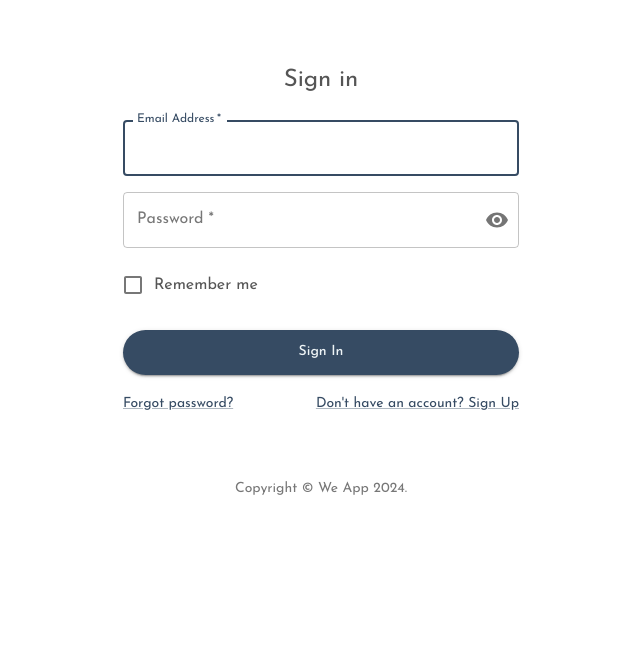
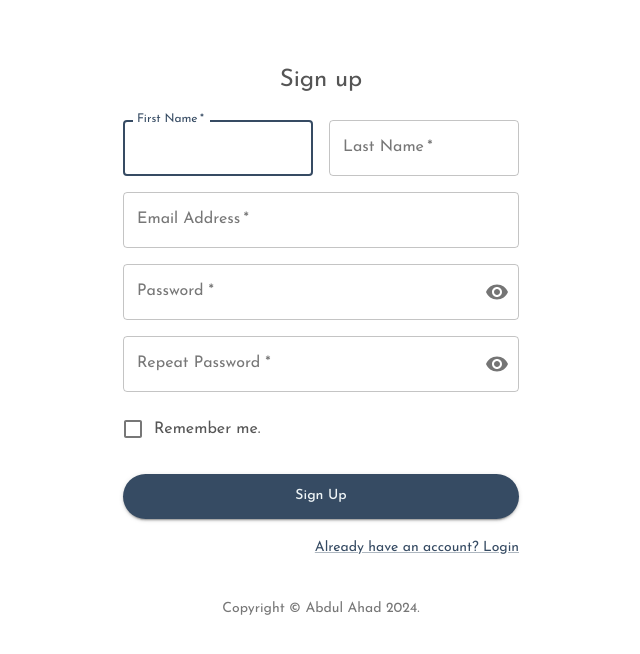
Before and after one commit to ahadsts9901/e-commerce-mysql-sequilize, a React (Vite) app in the folder frontend/: page /signup in a window 1280 px wide. Before the commit this address led to /login. Shown: the top 654 px of the page, without its empty margins (319-959 px from the left). Built offline with nearby package versions, Linux system fonts and the light colour scheme; no server answers; a web font is replaced by a local one.

Commit message:
login-signup

```diff
--- a/frontend/src/App.tsx
+++ b/frontend/src/App.tsx
@@ -14,6 +14,7 @@ import { login, logout } from "./redux/user";
 import { Navigate, Route, Routes } from "react-router-dom";
 import Login from "./pages/Login"
 import SplashScreen from "./pages/SplashScreen";
+import SignUp from "./pages/Signup";
 
 const App = () => {
 
@@ -95,6 +96,7 @@ const App = () => {
                 <>
                   <Routes>
                     <Route path="/login" element={<Login />} />
+                    <Route path="/signup" element={<SignUp />} />
                     <Route path="*" element={<Navigate to="/login" replace={true} />} />
                   </Routes>
                 </>
--- a/frontend/src/pages/Login.tsx
+++ b/frontend/src/pages/Login.tsx
@@ -19,14 +19,14 @@ import { useDispatch } from "react-redux"
 import { login } from "../redux/user"
 import { useNavigate } from 'react-router-dom';
 
-function Copyright(props: any) {
+export function Copyright(props: any) {
     return (
         <Typography variant="body2" color="text.secondary" align="center" {...props}>
             {'Copyright © '}
-            <Link color="inherit" href="https://ahad-web.onrender.com/" style={{
+            <Link color="inherit" href="https://github.com/ahadsts9901/" style={{
                 textDecoration: "none"
             }}>
-                We App
+                Abdul Ahad
             </Link>{' '}
             {new Date().getFullYear()}
             {'.'}
@@ -34,7 +34,7 @@ function Copyright(props: any) {
     );
 }
 
-export default function SignIn() {
+export default function Login() {
 
     const [password, setPassword] = React.useState("")
     const [clientErrorMessage, setClientErrorMessage] = React.useState<null | string>(null)
@@ -63,7 +63,7 @@ export default function SignIn() {
 
             setIsLoading(true)
 
-            const response = await axios.post("/api/v1/auth/signin", {
+            const response = await axios.post("/api/v1/login", {
                 email: email,
                 password: password,
             }, { withCredentials: true })
@@ -150,13 +150,8 @@ export default function SignIn() {
                             }
                         </Button>
                         <Grid container>
-                            <Grid item xs style={{ marginRight: "16px" }}>
-                                <Link href="/auth/forgot-password" variant="body2">
-                                    Forgot password?
-                                </Link>
-                            </Grid>
                             <Grid item>
-                                <Link href="/auth/signup" variant="body2">
+                                <Link href="/signup" variant="body2">
                                     {"Don't have an account? Sign Up"}
                                 </Link>
                             </Grid>
--- /dev/null
+++ b/frontend/src/pages/Signup.tsx
@@ -0,0 +1,237 @@
+import * as React from 'react';
+import Button from '@mui/material/Button';
+import CssBaseline from '@mui/material/CssBaseline';
+import TextField from '@mui/material/TextField';
+import FormControlLabel from '@mui/material/FormControlLabel';
+import Checkbox from '@mui/material/Checkbox';
+import Link from '@mui/material/Link';
+import Grid from '@mui/material/Grid';
+import Box from '@mui/material/Box';
+import Typography from '@mui/material/Typography';
+import Container from '@mui/material/Container';
+import PasswordMUI from '../MUI/components/PasswordMUI';
+import AlertMUI from "../MUI/components/AlertMUI";
+import { firstNamePattern, lastNamePattern, emailPattern, passwordPattern } from '../core';
+import axios from 'axios';
+import { useNavigate } from 'react-router-dom';
+import { Copyright } from './Login';
+
+export default function SignUp() {
+
+    const [password, setPassword] = React.useState<string>("")
+    const [repeatPassword, setRepeatPassword] = React.useState<string>("")
+    const [clientErrorMessage, setClientErrorMessage] = React.useState<null | string>(null)
+    const [clientSuccessMessage, setClientSuccessMessage] = React.useState<null | string>(null)
+    const [isLoading, setIsLoading] = React.useState<boolean>(false)
+
+    const navigate = useNavigate()
+
+    const handleSubmit = async (event: any) => {
+
+        event.preventDefault();
+        const data = new FormData(event.currentTarget);
+
+        const firstName: any = data.get('firstName')
+        const lastName: any = data.get('lastName')
+        const email: any = data.get('email')
+
+        if (!firstNamePattern.test(firstName)) {
+            setClientErrorMessage("First Name must between 2 to 15 characters long")
+            setTimeout(() => {
+                setClientErrorMessage(null)
+            }, 2000)
+            return
+        }
+
+        if (!lastNamePattern.test(lastName)) {
+            setClientErrorMessage("Last Name must between 2 to 15 characters long")
+            setTimeout(() => {
+                setClientErrorMessage(null)
+            }, 2000)
+            return
+        }
+
+        if (!emailPattern.test(email)) {
+            setClientErrorMessage("Email pattern is invalid")
+            setTimeout(() => {
+                setClientErrorMessage(null)
+            }, 2000)
+            return
+        }
+
+        if (!passwordPattern.test(password)) {
+            setClientErrorMessage("Password must be alphanumeric and 8 to 24 characters long")
+            setTimeout(() => {
+                setClientErrorMessage(null)
+            }, 2000)
+            return
+        }
+
+        if (password !== repeatPassword) {
+            setClientErrorMessage("Passwords do not match")
+            setTimeout(() => {
+                setClientErrorMessage(null)
+            }, 2000)
+            return
+        }
+
+        const dataToSend = {
+            firstName: firstName,
+            lastName: lastName,
+            email: email,
+            password: password
+        }
+
+        setIsLoading(true)
+
+        try {
+            const response = await axios.post(`/api/v1/signup`, dataToSend, {
+                withCredentials: true,
+            });
+
+            if (response.data.message !== "error") {
+
+                try {
+
+                    await axios.post(`/api/v1/auth/email-otp`, {
+                        email: email
+                    }, { withCredentials: true })
+
+                    setIsLoading(false)
+
+                    navigate("/")
+
+                } catch (error) {
+                    console.log(error);
+                    setIsLoading(false)
+                    setClientErrorMessage("An unknown error occured")
+                    setTimeout(() => {
+                        setClientErrorMessage(null)
+                    }, 2000)
+                }
+
+            } else {
+                setClientErrorMessage("An unknown error occured")
+                setTimeout(() => {
+                    setClientErrorMessage(null)
+                }, 2000)
+            }
+
+            setTimeout(() => {
+                setClientSuccessMessage(null)
+            }, 2000)
+
+        } catch (error) {
+            setIsLoading(false)
+            setTimeout(() => {
+                setClientErrorMessage(null)
+            }, 2000)
+            return
+        }
+
+    };
+
+    return (
+        <>
+            {
+                clientErrorMessage && <AlertMUI status="error" text={clientErrorMessage} />
+            }
+
+            {
+                clientSuccessMessage && <AlertMUI status="success" text={clientSuccessMessage} />
+            }
+            <Container component="main" maxWidth="xs">
+                <CssBaseline />
+                <Box
+                    sx={{
+                        marginTop: 8,
+                        display: 'flex',
+                        flexDirection: 'column',
+                        alignItems: 'center',
+                    }}
+                >
+                    <Typography component="h1" variant="h5">
+                        Sign up
+                    </Typography>
+                    <Box component="form" noValidate onSubmit={handleSubmit} sx={{ mt: 3 }}>
+                        <Grid container spacing={2}>
+                            <Grid item xs={12} sm={6}>
+                                <TextField
+                                    autoComplete="given-name"
+                                    name="firstName"
+                                    required
+                                    fullWidth
+                                    id="firstName"
+                                    label="First Name"
+                                    autoFocus
+                                />
+                            </Grid>
+                            <Grid item xs={12} sm={6}>
+                                <TextField
+                                    required
+                                    fullWidth
+                                    id="lastName"
+                                    label="Last Name"
+                                    name="lastName"
+                                    autoComplete="family-name"
+                                />
+                            </Grid>
+                            <Grid item xs={12}>
+                                <TextField
+                                    required
+                                    fullWidth
+                                    id="email"
+                                    label="Email Address"
+                                    name="email"
+                                    autoComplete="email"
+                                />
+                            </Grid>
+                            <Grid item xs={12}>
+                                <PasswordMUI
+                                    name="password"
+                                    label="Password * "
+                                    onChange={(value: any) => setPassword(value)}
+                                />
+                            </Grid>
+                            <Grid item xs={12}>
+                                <PasswordMUI
+                                    name="repeatPassword"
+                                    label="Repeat Password * "
+                                    onChange={(value: any) => setRepeatPassword(value)}
+                                />
+                            </Grid>
+                            <Grid item xs={12}>
+                                <FormControlLabel
+                                    control={<Checkbox value="allowExtraEmails" color="primary" />}
+                                    label="Remember me."
+                                />
+                            </Grid>
+                        </Grid>
+                        <Button
+                            type="submit"
+                            fullWidth
+                            variant="contained"
+                            disabled={isLoading}
+                            sx={{ mt: 3, mb: 2 }}
+                        >
+                            {
+                                isLoading ? <span className="buttonLoader"></span> : null
+                            }
+                            {
+                                isLoading ? "Processing" : "Sign Up"
+                            }
+                        </Button>
+                        <Grid container justifyContent="flex-end">
+                            <Grid item>
+                                <Link href="/login" variant="body2">
+                                    Already have an account? Login
+                                </Link>
+                            </Grid>
+                        </Grid>
+                    </Box>
+                </Box>
+                <Copyright sx={{ mt: 5 }} />
+            </Container>
+        </>
+    );
+}
```
Also changed, not shown: 1 other file (tests, documents, lock files or other folders).
